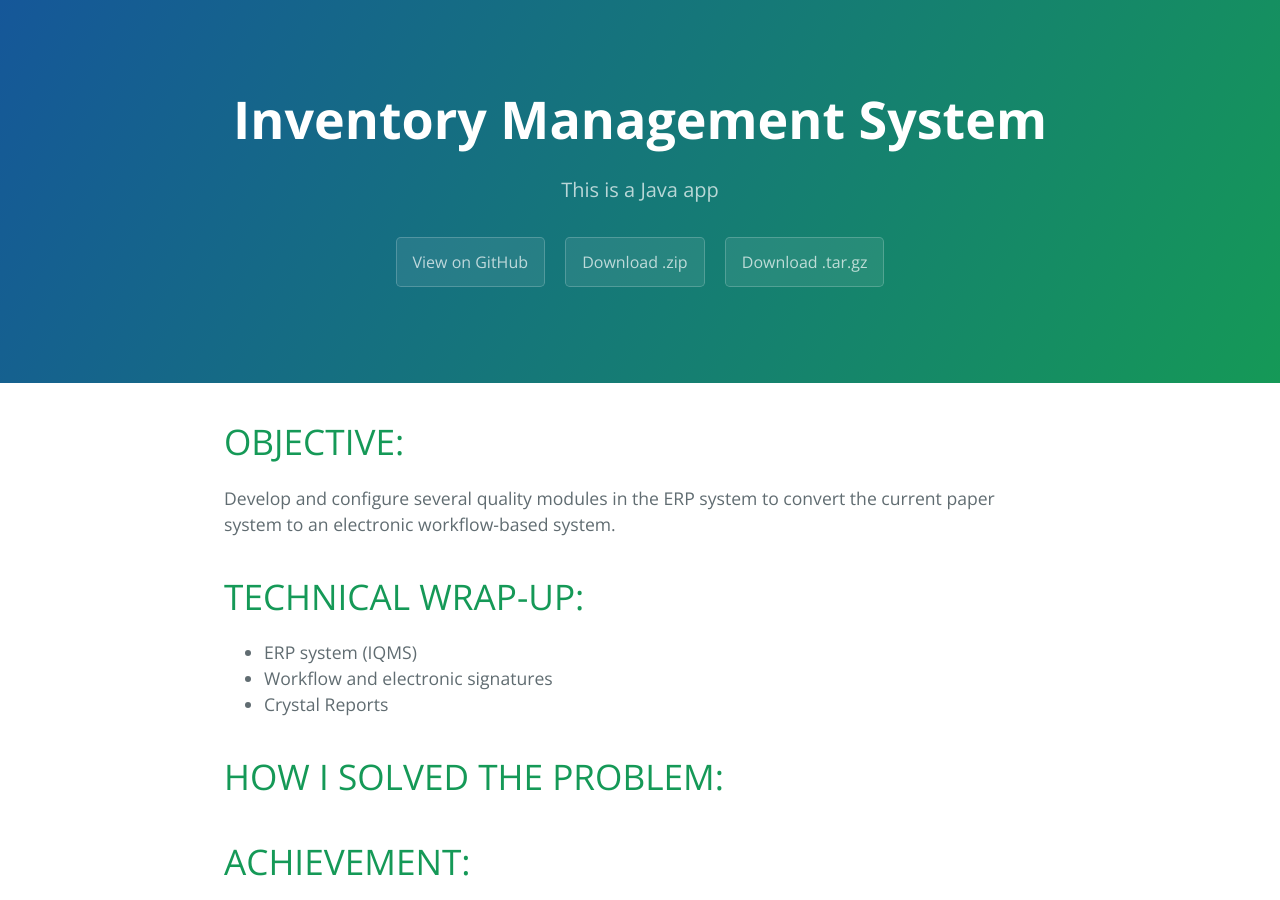
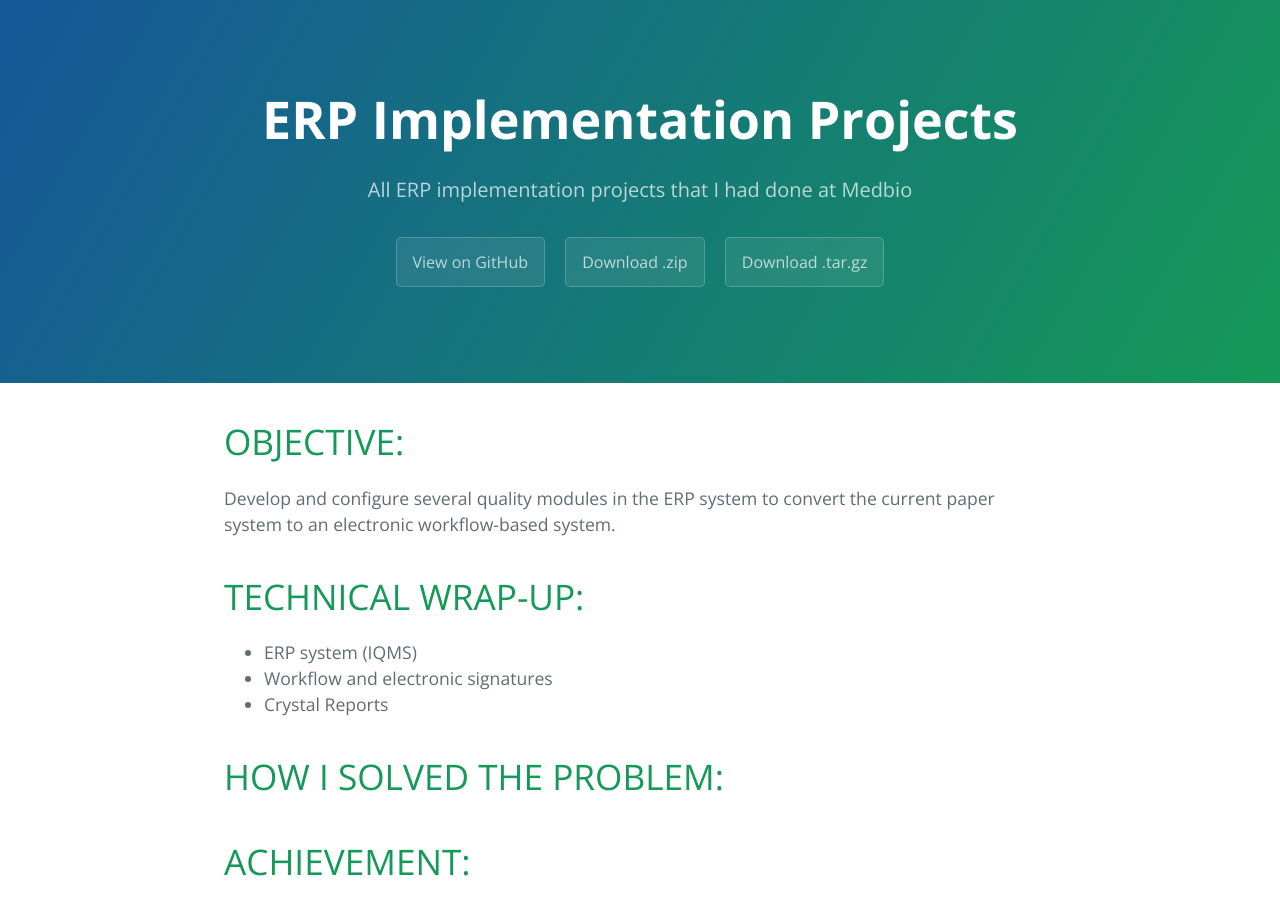
Before and after one commit to thanhxtruong/erp-implementation, a Jekyll site: the page built from docs/index.md, in a window 1280 px wide and 900 px high. Built offline with Jekyll 4.4.1, drawn with Linux system fonts in a browser that asks for light colours; our own code applies the rules of GitHub Pages for plain Markdown files.

Commit message:
Update index.md

```diff
--- a/docs/_config.yml
+++ b/docs/_config.yml
@@ -1,5 +1,5 @@
-title: Inventory Management System
-description: This is a Java app
+title: ERP Implementation Projects
+description: All ERP implementation projects that I had done at Medbio
 show_downloads: true
 google_analytics:
 theme: jekyll-theme-cayman
```
